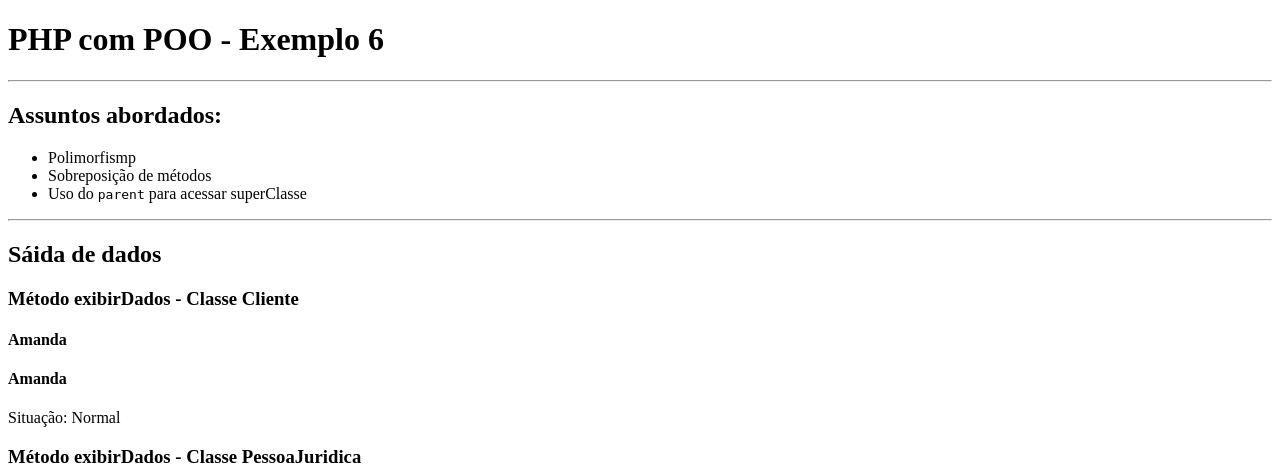
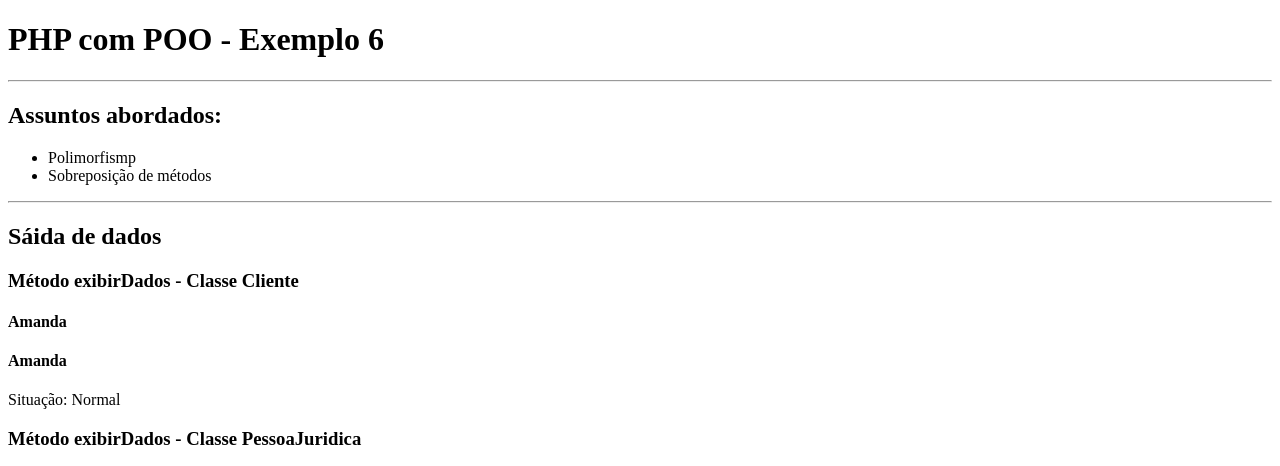
Before and after one commit to ZimboSebastiao/aulas-php-poo, a PHP site: page / in a window 1280 px wide. Shown: the top 466 px of the page. Run offline with PHP 8.4, Linux system fonts and the light colour scheme.

Commit message:
Update index.php

```diff
--- a/index.php
+++ b/index.php
@@ -13,7 +13,6 @@
     <ul>
         <li>Polimorfismp</li>
         <li>Sobreposição de métodos</li>
-        <li>Uso do <code>parent</code> para acessar superClasse</li>
     </ul>
     <hr>
 
```
